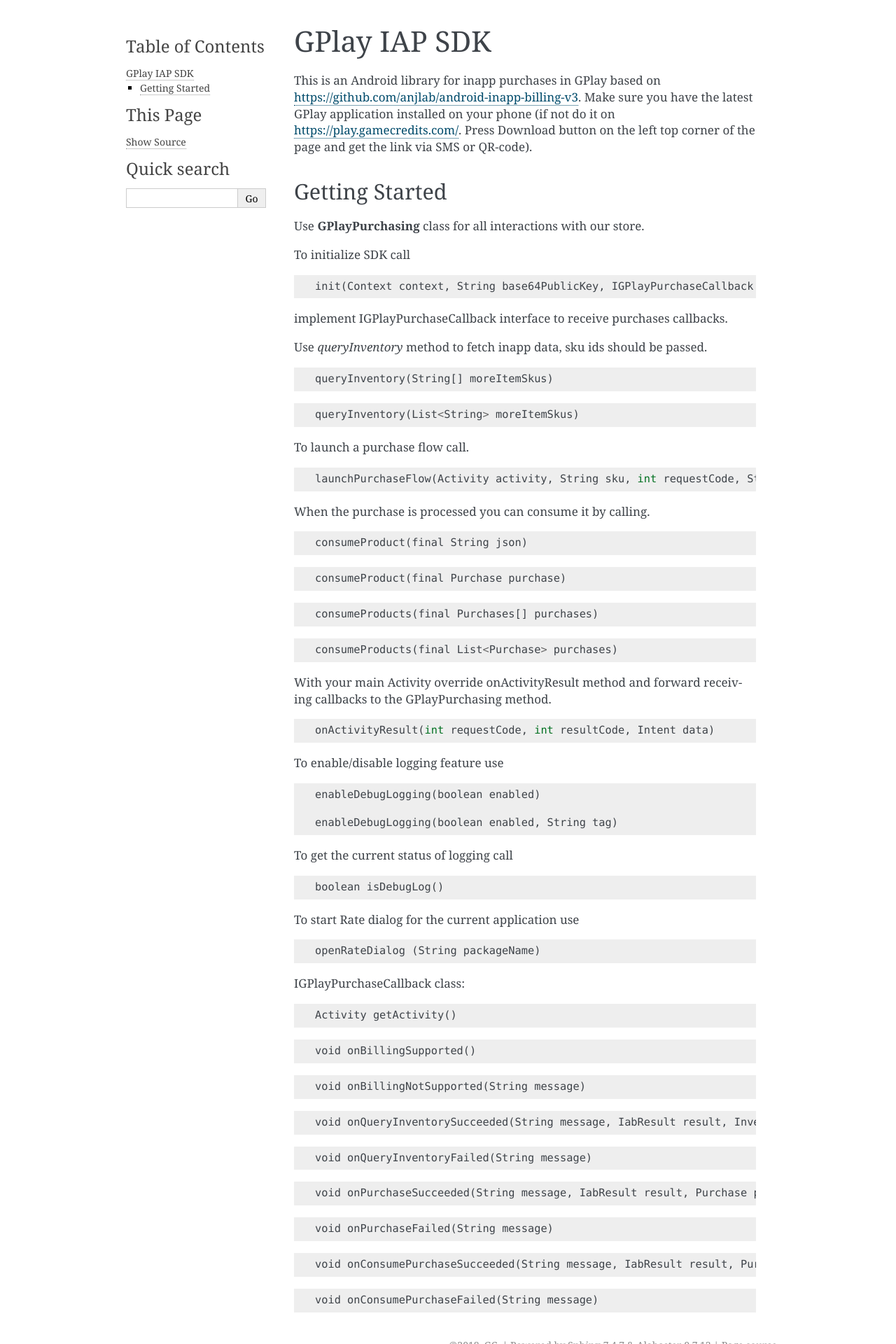
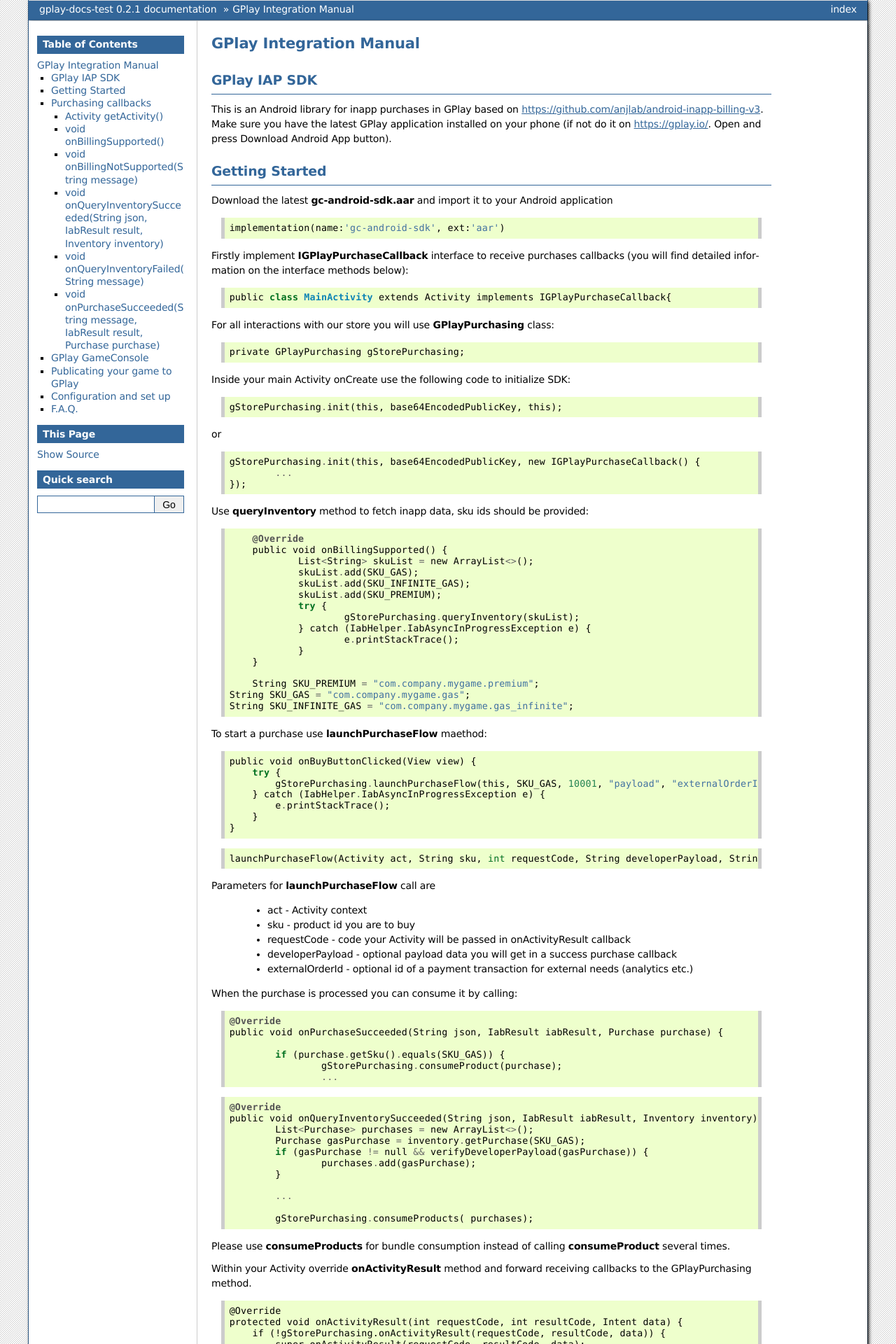
Before and after one commit to mihin/gplay-docu, a Sphinx documentation site: the page built from docs/pages/manual.rst, in a window 1280 px wide. Shown: the top 1920 px of the page at 70% size. Built offline with Sphinx 7.4.7, drawn with Linux system fonts in a browser that asks for light colours; some of the changed text lies outside the part shown.

Commit message:
gstore sdk manual

```diff
--- a/docs/conf.py
+++ b/docs/conf.py
@@ -74,7 +74,7 @@
 # The theme to use for HTML and HTML Help pages.  See the documentation for
 # a list of builtin themes.
 #
-html_theme = 'alabaster'
+html_theme = 'bizstyle'
 
 # Theme options are theme-specific and customize the look and feel of a theme
 # further.  For a list of options available for each theme, see the
--- a/docs/pages/manual.rst
+++ b/docs/pages/manual.rst
@@ -1,72 +1,156 @@
 .. _the-manual:
 
-==============
+=========================
+GPlay Integration Manual
+=========================
+
+
+
 GPlay IAP SDK
-==============
+--------------
 
 This is an Android library for inapp purchases in GPlay based on
 https://github.com/anjlab/android-inapp-billing-v3. Make sure you have
 the latest GPlay application installed on your phone (if not do it on
-https://play.gamecredits.com/. Press Download button on the left top
-corner of the page and get the link via SMS or QR-code).
+https://gplay.io/. Open and press Download Android App button).
+
 
 Getting Started
 ---------------
 
-Use **GPlayPurchasing** class for all interactions with our store.
-
-To initialize SDK call
+Download the latest **gc-android-sdk.aar** and import it to your Android application
 
 ::
 
-    init(Context context, String base64PublicKey, IGPlayPurchaseCallback gPlayPurchaseCallback)
+    implementation(name:'gc-android-sdk', ext:'aar')
 
-implement IGPlayPurchaseCallback interface to receive purchases
-callbacks.
 
-Use *queryInventory* method to fetch inapp data, sku ids should be
-passed.
+Firstly implement **IGPlayPurchaseCallback** interface to receive purchases
+callbacks (you will find detailed information on the interface methods below):
 
 ::
 
-    queryInventory(String[] moreItemSkus)
+	public class MainActivity extends Activity implements IGPlayPurchaseCallback{
+
+For all interactions with our store you will use **GPlayPurchasing** class:
 
 ::
 
-    queryInventory(List<String> moreItemSkus)
+    private GPlayPurchasing gStorePurchasing;
 
-To launch a purchase flow call.
+
+Inside your main Activity onCreate use the following code to initialize SDK:
 
 ::
 
-    launchPurchaseFlow(Activity activity, String sku, int requestCode, String developerPayload)
+	gStorePurchasing.init(this, base64EncodedPublicKey, this);
 
-When the purchase is processed you can consume it by calling.
+or
 
 ::
 
-    consumeProduct(final String json)
+	gStorePurchasing.init(this, base64EncodedPublicKey, new IGPlayPurchaseCallback() {
+		...
+	});
+
+
+Use **queryInventory** method to fetch inapp data, sku ids should be
+provided:
 
 ::
 
-    consumeProduct(final Purchase purchase)
+	@Override
+	public void onBillingSupported() {
+		List<String> skuList = new ArrayList<>();
+		skuList.add(SKU_GAS);
+		skuList.add(SKU_INFINITE_GAS);
+		skuList.add(SKU_PREMIUM);
+		try {
+			gStorePurchasing.queryInventory(skuList);
+		} catch (IabHelper.IabAsyncInProgressException e) {
+			e.printStackTrace();
+		}
+	}
+
+	String SKU_PREMIUM = "com.company.mygame.premium";
+    String SKU_GAS = "com.company.mygame.gas";
+    String SKU_INFINITE_GAS = "com.company.mygame.gas_infinite";
+
+
+
+To start a purchase use **launchPurchaseFlow** maethod:
 
 ::
 
-    consumeProducts(final Purchases[] purchases)
+    public void onBuyButtonClicked(View view) {
+        try {
+            gStorePurchasing.launchPurchaseFlow(this, SKU_GAS, 10001, "payload", "externalOrderId");
+        } catch (IabHelper.IabAsyncInProgressException e) {
+            e.printStackTrace();
+        }
+    }
+
+
 
 ::
 
-    consumeProducts(final List<Purchase> purchases)
+	launchPurchaseFlow(Activity act, String sku, int requestCode, String developerPayload, String externalOrderId)
 
-With your main Activity override onActivityResult method and forward
+Parameters for **launchPurchaseFlow** call are
+
+	* act - Activity context
+	* sku - product id you are to buy
+	* requestCode - code your Activity will be passed in onActivityResult callback
+	* developerPayload - optional payload data you will get in a success purchase callback
+	* externalOrderId - optional id of a payment transaction for external needs (analytics etc.)
+
+
+When the purchase is processed you can consume it by calling:
+
+
+::
+
+	@Override
+	public void onPurchaseSucceeded(String json, IabResult iabResult, Purchase purchase) {
+
+		if (purchase.getSku().equals(SKU_GAS)) {
+			gStorePurchasing.consumeProduct(purchase);
+			...
+
+::
+
+	@Override
+	public void onQueryInventorySucceeded(String json, IabResult iabResult, Inventory inventory) {
+		List<Purchase> purchases = new ArrayList<>();
+		Purchase gasPurchase = inventory.getPurchase(SKU_GAS);
+		if (gasPurchase != null && verifyDeveloperPayload(gasPurchase)) {
+			purchases.add(gasPurchase);
+		}
+
+		...
+
+		gStorePurchasing.consumeProducts( purchases);
+
+Please use **consumeProducts** for bundle consumption instead of calling **consumeProduct** several times.
+
+
+
+Within your Activity override **onActivityResult** method and forward
 receiving callbacks to the GPlayPurchasing method.
 
 ::
 
-    onActivityResult(int requestCode, int resultCode, Intent data)
+    @Override
+    protected void onActivityResult(int requestCode, int resultCode, Intent data) {
+        if (!gStorePurchasing.onActivityResult(requestCode, resultCode, data)) {
+            super.onActivityResult(requestCode, resultCode, data);
+        } else {
+            // Not a purchasing case. Your code goes here.
+        }
+    }
 
-To enable/disable logging feature use
+
+To enable/disable sdk logging use
 
 ::
 
@@ -86,27 +170,100 @@
 
     openRateDialog (String packageName)
 
-IGPlayPurchaseCallback class:
+
+
+Purchasing callbacks
+---------------------
+
+IGPlayPurchaseCallback class methods
+
+**********************
+Activity getActivity()
+**********************
+
+Utilitary method, just return your foreground activity like in code
 
 ::
 
-    Activity getActivity()
+	@Override
+	public Activity getActivity() {
+		return MainActivity.this;
+	}
+
+
+*************************
+void onBillingSupported()
+*************************
+
+Indicates successfull SDK initialization. The best place to **queryInventory** of your application.
 
 ::
 
-    void onBillingSupported()
+	@Override
+	public void onBillingSupported() {
+		...
+		gStorePurchasing.queryInventory(skuList);
+	}
+
+******************************************
+void onBillingNotSupported(String message)
+******************************************
+
+Handle this callback to prevent further initialization of components depending on purchases data. Use the **message** parameter to find out the reason of failed initializing
+
+
+***********************************************************************************
+void onQueryInventorySucceeded(String json, IabResult result, Inventory inventory)
+***********************************************************************************
+
+Go throw **inventory** to find out SKUs available for purchase, **SkuDetails** data, purchased unconsumed SKUs. Handle unconsumed products. Use SKU details for your needs.
 
 ::
 
-    void onBillingNotSupported(String message)
+	@Override
+	public void onQueryInventorySucceeded(String json, IabResult iabResult, Inventory inventory) {
+
+		Purchase premiumPurchase = inventory.getPurchase(SKU_PREMIUM);
+		mIsPremium = (premiumPurchase != null && verifyDeveloperPayload(premiumPurchase));
+
+		List<Purchase> purchases = new ArrayList<>();
+		Purchase gasPurchase = inventory.getPurchase(SKU_GAS);
+		if (gasPurchase != null && verifyDeveloperPayload(gasPurchase)) {
+			purchases.add(gasPurchase);
+		}
+
+		...
+
+		gStorePurchasing.consumeProducts(purchases);
+	}
+
+
+
+*******************************************
+void onQueryInventoryFailed(String message)
+*******************************************
+
+Use the **message** parameter to find out the reason of fail.
+
+
+***********************************************************************************
+void onPurchaseSucceeded(String message, IabResult result, Purchase purchase)
+***********************************************************************************
+
+Indicates succesful finish of the purchase flow.
+Use **consumeProduct** for *consumable* products, handle *unconsumable* ones
 
 ::
 
-    void onQueryInventorySucceeded(String message, IabResult result, Inventory inventory)
+	@Override
+	public void onPurchaseSucceeded(String json, IabResult iabResult, Purchase purchase) {
 
-::
+		if (purchase.getSku().equals(SKU_GAS)) {
+			gStorePurchasing.consumeProduct(purchase);
+		} else if (purchase.getSku().equals(SKU_PREMIUM)) {
+			mIsPremium = true;
 
-    void onQueryInventoryFailed(String message)
+		...
 
 ::
 
@@ -123,3 +280,30 @@
 ::
 
     void onConsumePurchaseFailed(String message)
+
+
+
+
+GPlay GameConsole
+---------------------
+
+bla bla bla
+
+
+
+Publicating your game to GPlay
+--------------------------------
+
+bla bla bla
+
+
+Configuration and set up
+--------------------------
+
+bla bla bla
+
+
+F.A.Q.
+------
+
+bla bla bla
```
Also changed, not shown: 17 other files.
